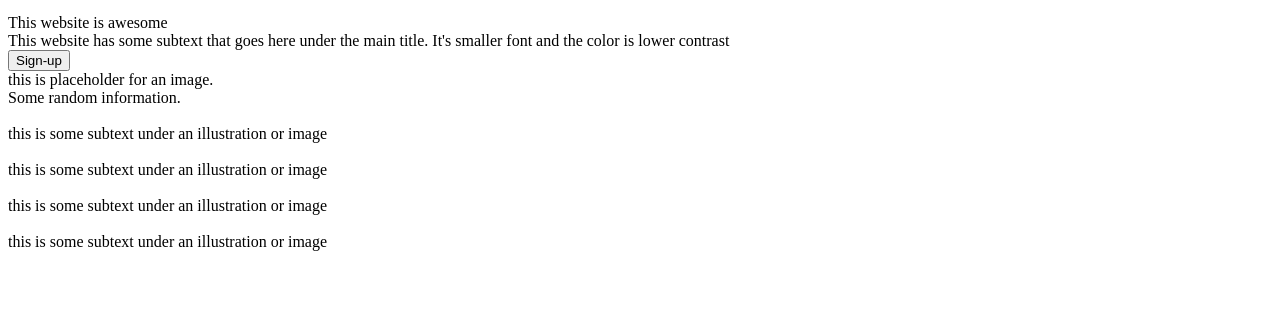
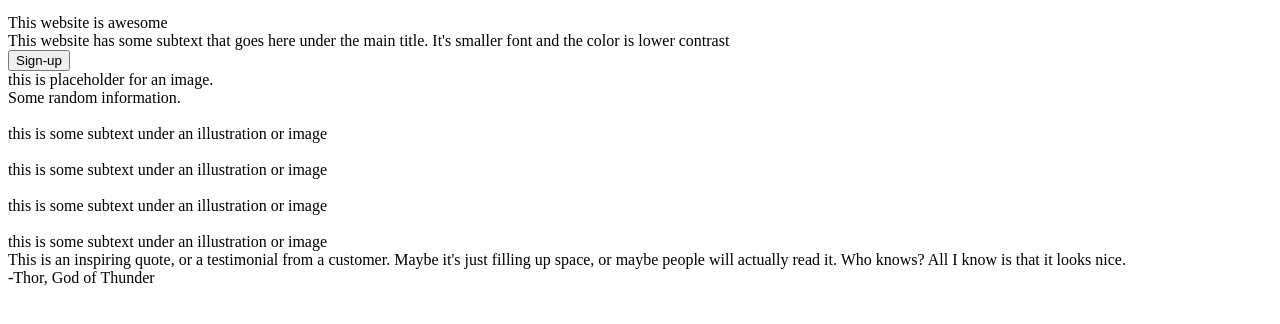
Before and after one commit to AhseomC/Odin-landing-page, a plain HTML site: page index.html in a window 1280 px wide. Shown: the part 98-422 px from the top of the page. Drawn offline with Linux system fonts and the light colour scheme.

Commit message:
Comeplete part 3: quote in the content section

```diff
--- a/index.html
+++ b/index.html
@@ -51,7 +51,8 @@
         </div>
 
         <div class="Qoute">
-
+            <div class="Quote-main">This is an inspiring quote, or a testimonial from a customer. Maybe it's just filling up space, or maybe people will actually read it. Who knows? All I know is that it looks nice.</div>
+            <div class="Quote-author">-Thor, God of Thunder</div>
         </div>
         <div class="CTA">
 
```
